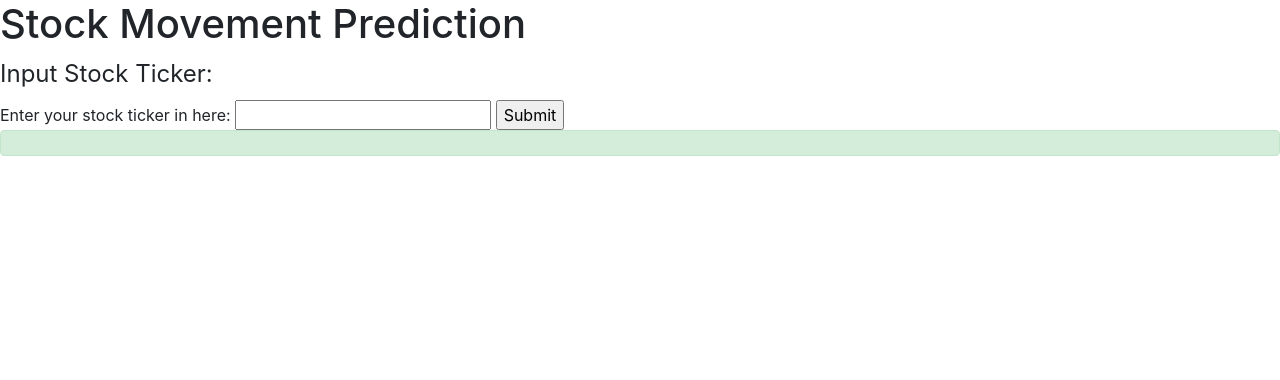
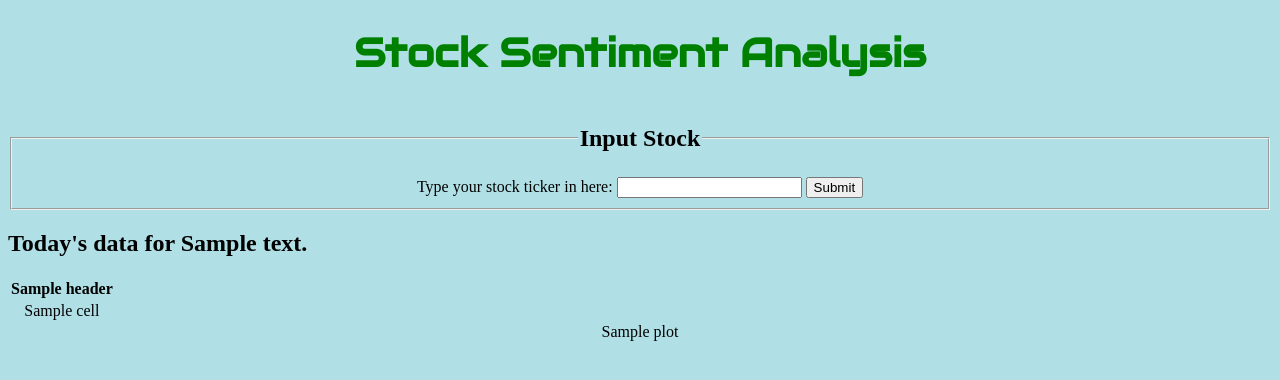
Before and after one commit to Sushobhan55/stock_sentiment_analysis, a Flask app: template flask-web-app/templates/index.html in a window 1280 px wide. Shown: the top 380 px of the page. Run offline with Flask 2, Linux system fonts and the light colour scheme; the template is opened without the code that fills it: most values are stand-ins (such as "Sample title", 1, 10 or a date in 2020); parts of the project's set-up code (start-up, migrations or seed data) failed here and were passed over.

Commit message:
index page

```diff
--- a/flask-web-app/app.py
+++ b/flask-web-app/app.py
@@ -1,9 +1,13 @@
 import flask
-import os
 import pickle
+from text_pipeline import text_pipeline
+from urllib.request import urlopen, Request
+from bs4 import BeautifulSoup
 import pandas as pd
-from flask import app
-from news_scraper import news_headlines
+import time
+from chart import price_chart
+
+todays_date = time.strftime("%b-%d-%y")
 
 app = flask.Flask(__name__, template_folder='templates')
 path_to_vectorizer = 'models/vectorizer.pkl'
@@ -15,22 +19,62 @@ with open(path_to_vectorizer, 'rb') as f:
 with open(path_to_classifier, 'rb') as f:
     model = pickle.load(f)
 
-@app.route('/', methods=['GET','POST'])
+
+@app.route('/', methods=['GET', 'POST'])
 def main():
     if flask.request.method == 'GET':
-        return(flask.render_template('index.html'))
+        return (flask.render_template('index.html'))
 
     if flask.request.method == 'POST':
         ticker = flask.request.form['ticker']
-        text = news_headlines(ticker)
+        predictions = []
 
-        X = vectorizer.transform([text])
+        news_table = {}
+        url = 'https://finviz.com/quote.ashx?t=' + ticker
+        req = Request(url=url, headers={'user-agent': 'my-app'})
+        response = urlopen(req)
 
+        html = BeautifulSoup(response, features='html.parser')
+        news_table = html.find(id='news-table')
+
+        parsed_news = []
+        text_clean = []
+        for row in news_table.findAll('tr'):
+            text = row.a.text
+            date_data = row.td.text.split(' ')
+            link = row.a["href"]
+
+            if len(date_data) == 1:
+                time = date_data[0]
+
+            else:
+                date = date_data[0]
+                time = date_data[1]
+
+            if date == todays_date:
+                parsed_news.append([date, time, text, link])
+
+        df = pd.DataFrame(parsed_news)
+        df.columns = ['date', 'time', 'title', 'link']
+
+        predictions = []
+        clean_text = []
+        for i in range(len(df.title)):
+            text = text_pipeline(df.title[i])
+            clean_text.append(text)
+        X = vectorizer.transform(clean_text)
         prediction = model.predict(X)
+        predictions.append(prediction)
+
+
+        df["prediction"] = predictions[0].tolist()
 
         return flask.render_template('index.html',
-                                     input_text= ticker,
-                                     result= prediction)
+                                     input_text=ticker.upper(),
+                                     plot = price_chart(ticker),
+                                     table=df.values.tolist(),
+                                     headings=df.columns.values)
+
 
 if __name__ == '__main__':
     app.run(debug=True)
--- a/flask-web-app/templates/index.html
+++ b/flask-web-app/templates/index.html
@@ -1,23 +1,45 @@
 <!DOCTYPE html>
 <html lang="en">
 <head>
-    <meta charset="UTF-8">
-    		<link rel="stylesheet" href="https://cdn.jsdelivr.net/npm/bootstrap@4.5.3/dist/css/bootstrap.min.css" integrity="sha384-TX8t27EcRE3e/ihU7zmQxVncDAy5uIKz4rEkgIXeMed4M0jlfIDPvg6uqKI2xXr2" crossorigin="anonymous">
-    <title>Stock Sentiment Analyzer</title>
+<meta name="viewport" content="width=device-width, initial-scale=1">
+	<link rel="stylesheet" href="https://fonts.googleapis.com/css?family=Audiowide">
+    	<title>Stock Sentiment Analysis</title>
+	  <style> body {background-color: powderblue;}
+		h1 {color: green; font-family: "audiowide"; font-size: 40px;}
+	  </style>
 </head>
-<body>
-<h1>Stock Movement Prediction</h1>
+  <body align="center" class = "center-screen">
+		<h1> Stock Sentiment Analysis </h1>
 		<form action="{{ url_for('main') }}" method="POST">
 			<fieldset>
-        <legend>Input Stock Ticker: </legend>
-        Enter your stock ticker in here:
-        <input name="ticker" type="text" required>
+				<legend><h2>Input Stock</h2></legend>
+				Type your stock ticker in here:
+				<input name="ticker" type="text" autocomplete = "off" required>
 				<input type="submit" value="Submit">
 			</fieldset>
 		</form>
-<div class="alert alert-success">
+		{% if table %}
+			<h2 align="left"> Today's data for {{ input_text }} </h2>
+			<table>
+				<tr>
+					{% for header in headings %}
+					<th>{{ header.capitalize() }}</th>
+					{% endfor %}
+				</tr>
+				{% for row in table %}
+				<tr>
+					{% for cell in row %}
+					<td>{{ cell }}</td>
+					{% endfor %}
+				</tr>
+				{% endfor %}
 
+			</table>
+		{% endif %}
+
+		{% if plot %}
+			{{ plot }}
+	    {% endif %}
 	</div>
-
   </body>
 </html>
```
Also changed, not shown: flask-web-app/chart.py (added, +34 -0 lines), flask-web-app/news_scraper.py (+2 -7 lines). Lines whose indentation alone changed are shown as unchanged.
